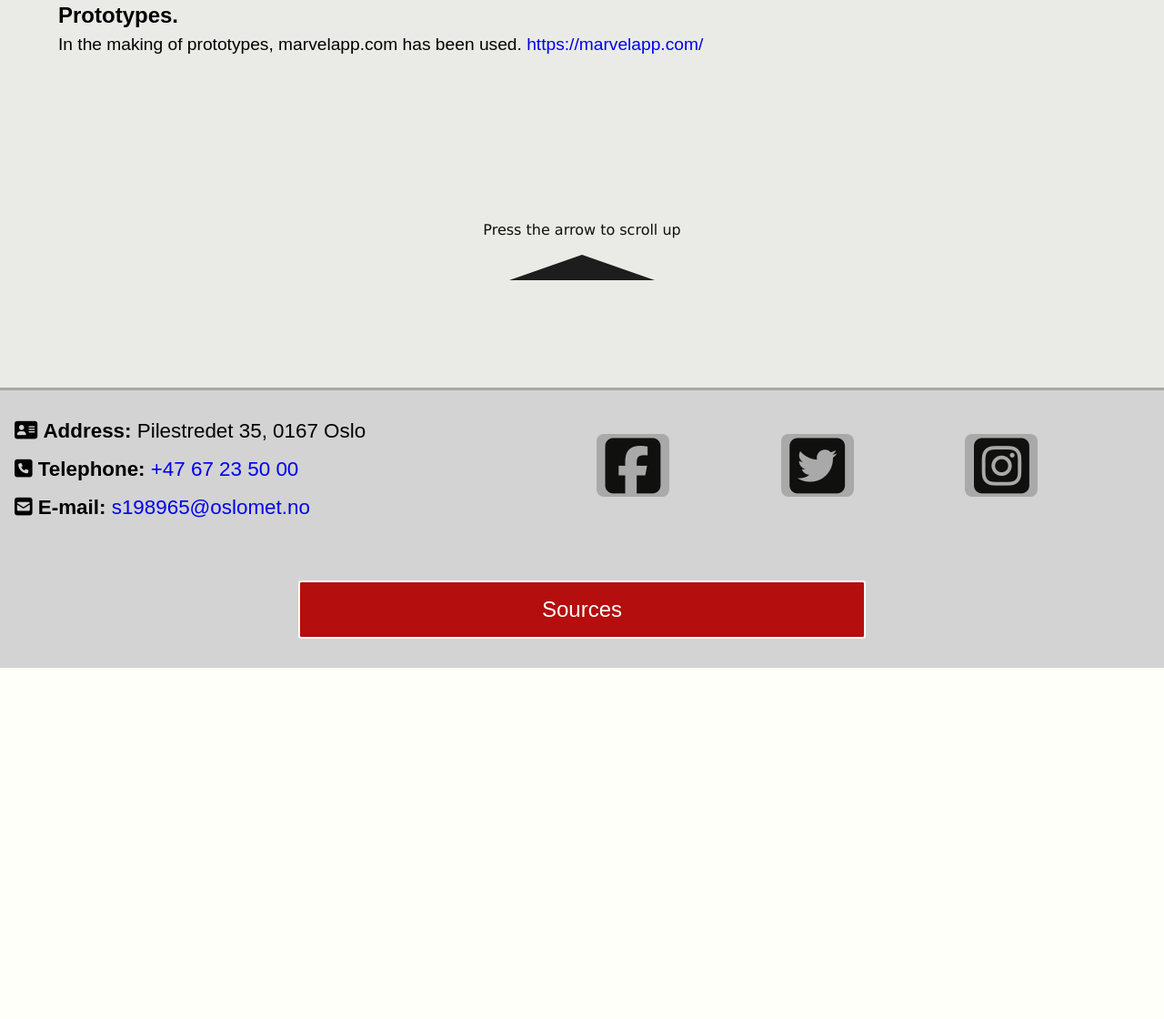
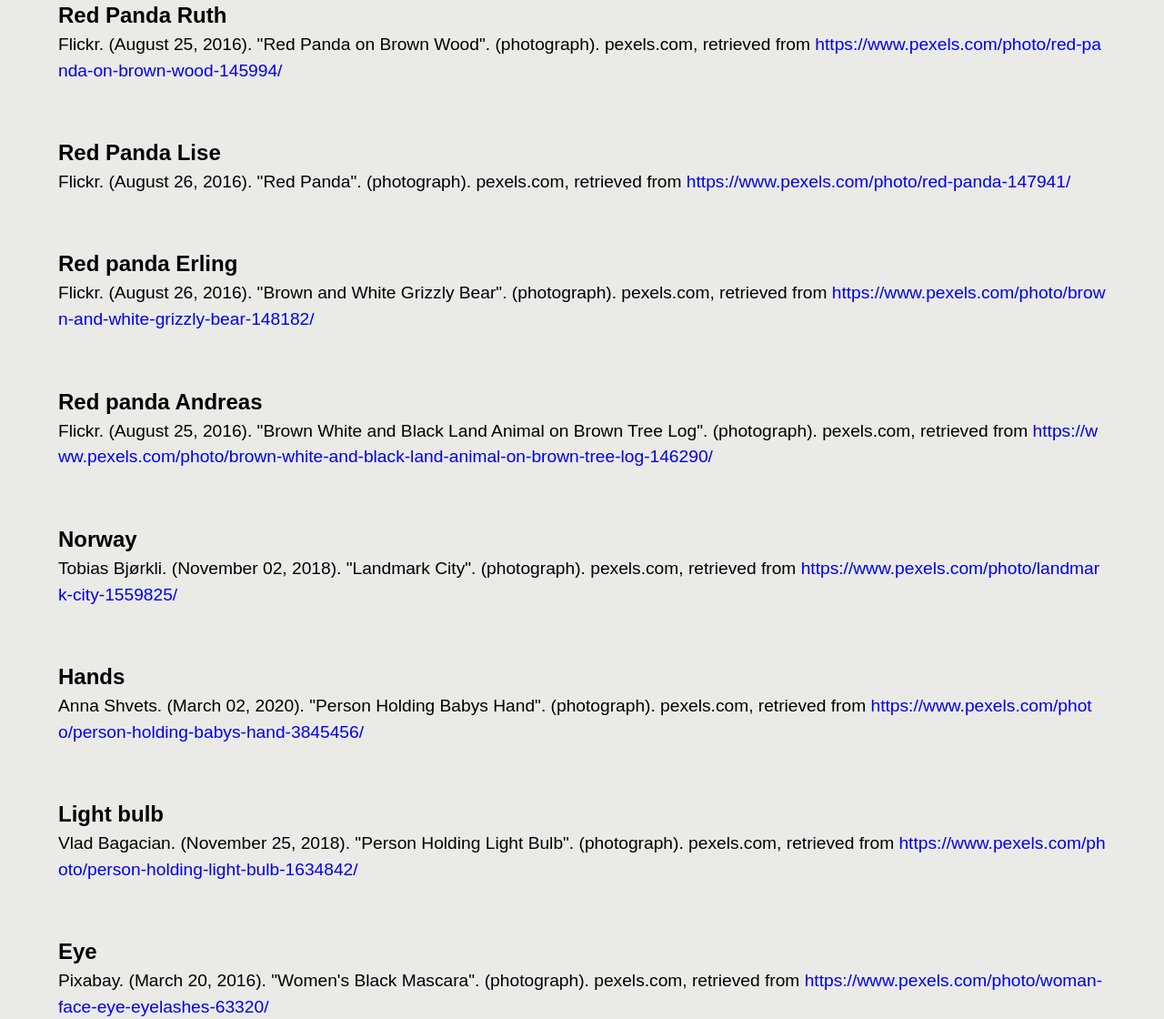
Before and after one commit to AndreasRinvoll/FinalProjectDAFE1200, a plain HTML site: page sources.html in a window 1280 px wide. Shown: the part 2749-3869 px from the top of the page at 91% size. Before the commit the page ends 3483 px from the top, so only its background shows below. Drawn offline with Linux system fonts and the light colour scheme.

Commit message:
image sources

```diff
--- a/sources.html
+++ b/sources.html
@@ -111,6 +111,26 @@
 
                     <span class="medium-p-font bold">Couple enjoying wine in nature.<br></span> Mieke, S. (undated). Untitled. (photograph). Unsplash.com, retrieved from <a href="https://unsplash.com/photos/zlA7c39DfFk" target="_blank">https://unsplash.com/photos/zlA7c39DfFk</a>  <br><br><br>
 
+                    <span class="medium-p-font bold">Red Panda Ruth<br></span> Flickr. (August 25, 2016). "Red Panda on Brown Wood". (photograph). pexels.com, retrieved from <a href="https://www.pexels.com/photo/red-panda-on-brown-wood-145994/" target="_blank">https://www.pexels.com/photo/red-panda-on-brown-wood-145994/</a>  <br><br><br>
+
+                    <span class="medium-p-font bold">Red Panda Lise<br></span> Flickr. (August 26, 2016). "Red Panda". (photograph). pexels.com, retrieved from <a href="https://www.pexels.com/photo/red-panda-147941/" target="_blank">https://www.pexels.com/photo/red-panda-147941/</a>  <br><br><br>
+
+                    <span class="medium-p-font bold">Red panda Erling<br></span> Flickr. (August 26, 2016). "Brown and White Grizzly Bear". (photograph). pexels.com, retrieved from <a href="https://www.pexels.com/photo/brown-and-white-grizzly-bear-148182/" target="_blank">https://www.pexels.com/photo/brown-and-white-grizzly-bear-148182/</a>  <br><br><br>
+
+                    <span class="medium-p-font bold">Red panda Andreas<br></span> Flickr. (August 25, 2016). "Brown White and Black Land Animal on Brown Tree Log". (photograph). pexels.com, retrieved from <a href="https://www.pexels.com/photo/brown-white-and-black-land-animal-on-brown-tree-log-146290/" target="_blank">https://www.pexels.com/photo/brown-white-and-black-land-animal-on-brown-tree-log-146290/</a>  <br><br><br>
+
+                    <span class="medium-p-font bold">Norway<br></span>
+                    Tobias Bjørkli. (November 02, 2018). "Landmark City". (photograph). pexels.com, retrieved from <a href="https://www.pexels.com/photo/landmark-city-1559825/" target="_blank">https://www.pexels.com/photo/landmark-city-1559825/</a>  <br><br><br>
+
+                    <span class="medium-p-font bold">Hands<br></span>
+                    Anna Shvets. (March 02, 2020). "Person Holding Babys Hand". (photograph). pexels.com, retrieved from <a href="https://www.pexels.com/photo/person-holding-babys-hand-3845456/" target="_blank">https://www.pexels.com/photo/person-holding-babys-hand-3845456/</a>  <br><br><br>
+
+                    <span class="medium-p-font bold">Light bulb<br></span>
+                    Vlad Bagacian. (November 25, 2018). "Person Holding Light Bulb". (photograph). pexels.com, retrieved from <a href="https://www.pexels.com/photo/person-holding-light-bulb-1634842/" target="_blank">https://www.pexels.com/photo/person-holding-light-bulb-1634842/</a>  <br><br><br>
+
+                    <span class="medium-p-font bold">Eye<br></span>
+                    Pixabay. (March 20, 2016). "Women's Black Mascara". (photograph). pexels.com, retrieved from <a href="https://www.pexels.com/photo/woman-face-eye-eyelashes-63320/" target="_blank">https://www.pexels.com/photo/woman-face-eye-eyelashes-63320/</a>  <br><br><br>
+
 
                     <span class="medium-p-font bold">Prototypes.<br></span> In the making of prototypes, marvelapp.com has been used.
 
```
Also changed, not shown: index.html (+0 -1 lines), mission.html (+2 -5 lines), team.html (+0 -2 lines).
